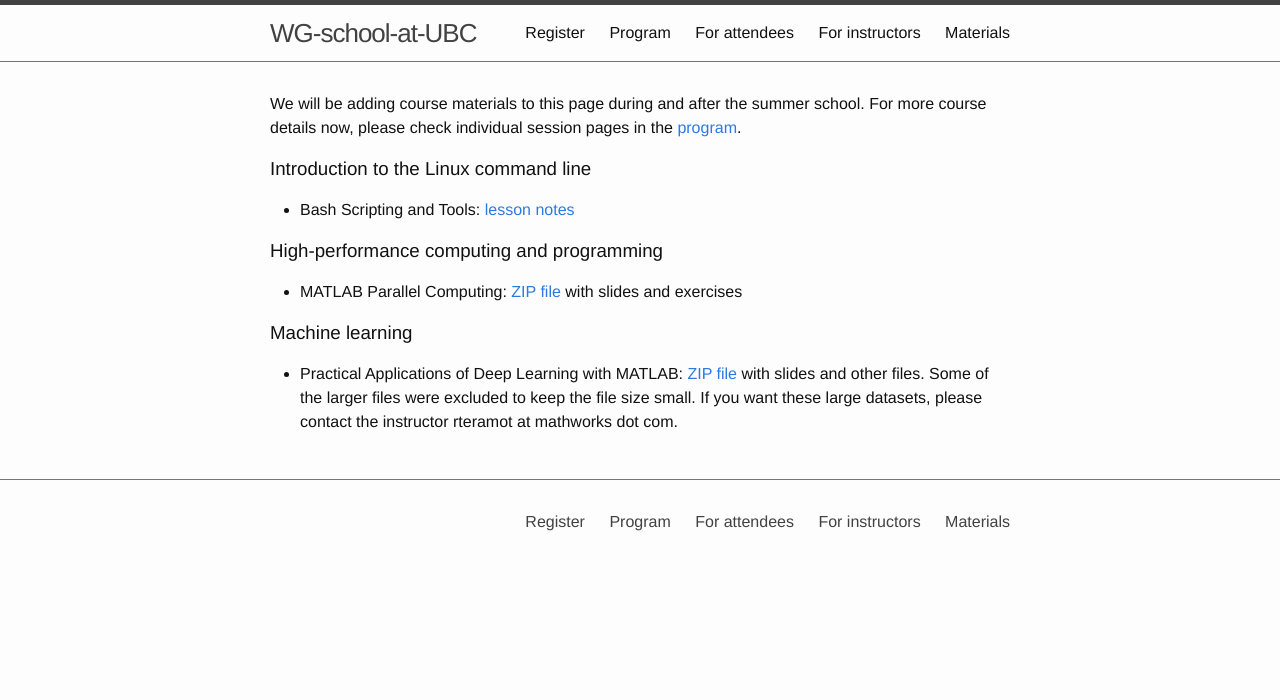
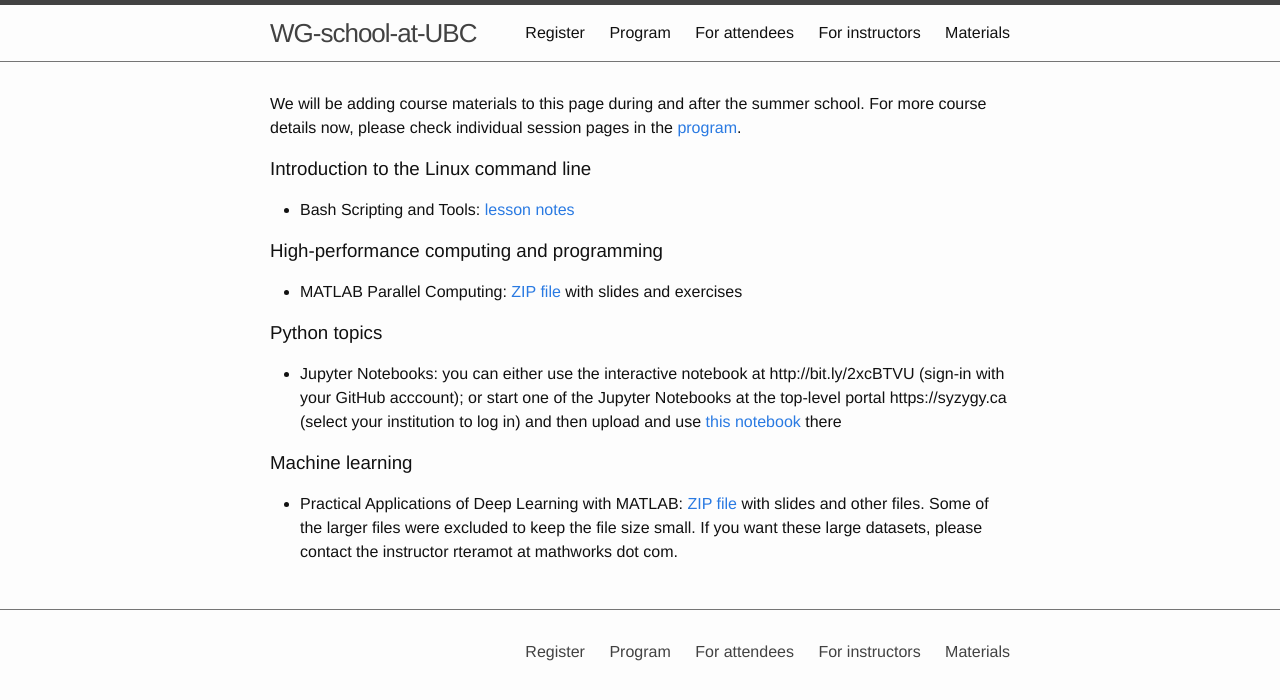
Before and after one commit to WestGrid/ubcSummerSchool2019, a Jekyll site: the page built from 4-materials.md, in a window 1280 px wide. Shown: the top 700 px of the page. Built offline with Jekyll 4.4.1, drawn with Linux system fonts in a browser that asks for light colours.

Commit message:
added WestGridRSSNotes-master.zip

```diff
--- a/4-materials.md
+++ b/4-materials.md
@@ -15,6 +15,13 @@ details now, please check individual session pages in the [program]({{ site.base
 
 - MATLAB Parallel Computing: [ZIP file]({{ site.baseurl }}/materials/MATLAB-Parallel-Computing-Workshop.zip) with slides and exercises
 
+### Python topics
+
+- Jupyter Notebooks: you can either use the interactive notebook at http://bit.ly/2xcBTVU (sign-in with
+  your GitHub acccount); or start one of the Jupyter Notebooks at the top-level portal https://syzygy.ca
+  (select your institution to log in) and then upload and use [this notebook]({{ site.baseurl
+  }}/materials/WestGridRSSNotes-master.zip) there
+
 ### Machine learning
 
 - Practical Applications of Deep Learning with MATLAB:
```
Also changed, not shown: 1 other file.
